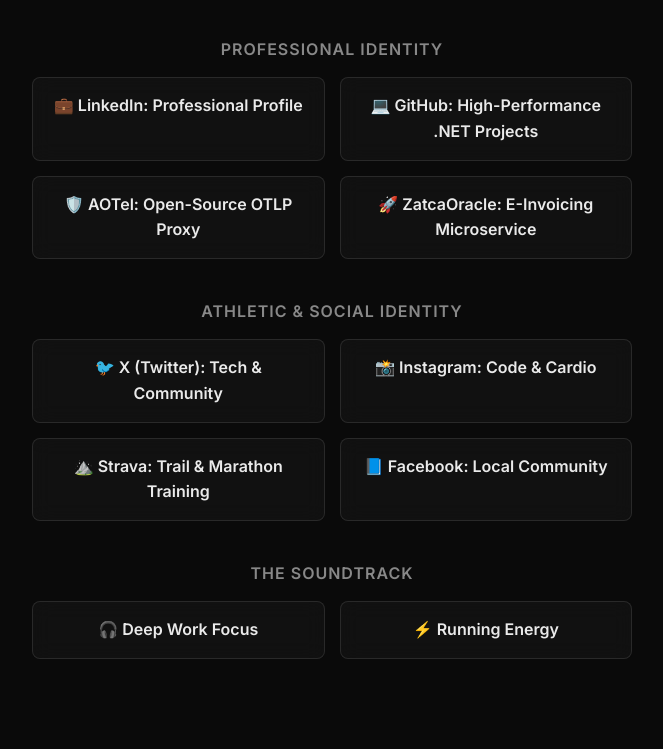
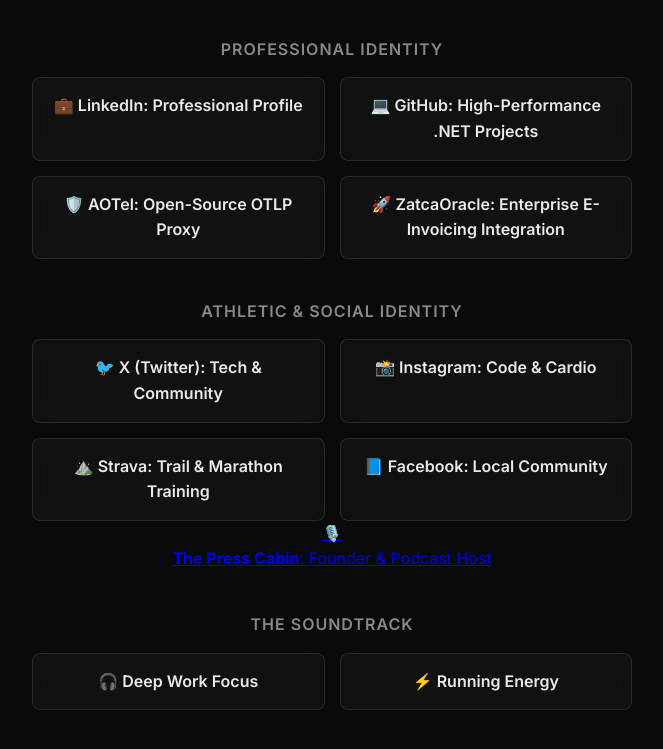
Before and after one commit to abdelghani-moussaid/abdelghani-moussaid.github.io, a plain HTML site: page index.html in a window 1280 px wide. Shown: the part 435-1184 px from the top of the page, without its empty margins (308-971 px from the left). Before the commit the page ends 1134 px from the top, so only its background shows below. Drawn offline with Linux system fonts and the light colour scheme.

Commit message:
Add Press Cabin link to portfolio

```diff
--- a/index.html
+++ b/index.html
@@ -106,7 +106,7 @@
                 </a>
                 <a href="https://github.com/abdelghani-moussaid/zatca-phase-2-agent-integration" class="link-card"
                     target="_blank" rel="noopener noreferrer">
-                    🚀 ZatcaOracle: E-Invoicing Microservice
+                    🚀 ZatcaOracle: Enterprise E-Invoicing Integration
                 </a>
             </div>
         </section>
@@ -132,6 +132,15 @@
             </div>
         </section>
 
+        <a href="https://presscabin.com" target="_blank" rel="noopener noreferrer" class="link-button">
+            <div class="link-icon">
+                🎙️
+            </div>
+            <div class="link-text">
+                <strong>The Press Cabin</strong>: Founder & Podcast Host
+            </div>
+        </a>
+
         <section class="soundtrack-section">
             <h2 class="section-title">The Soundtrack</h2>
             <div class="links-grid">
```
